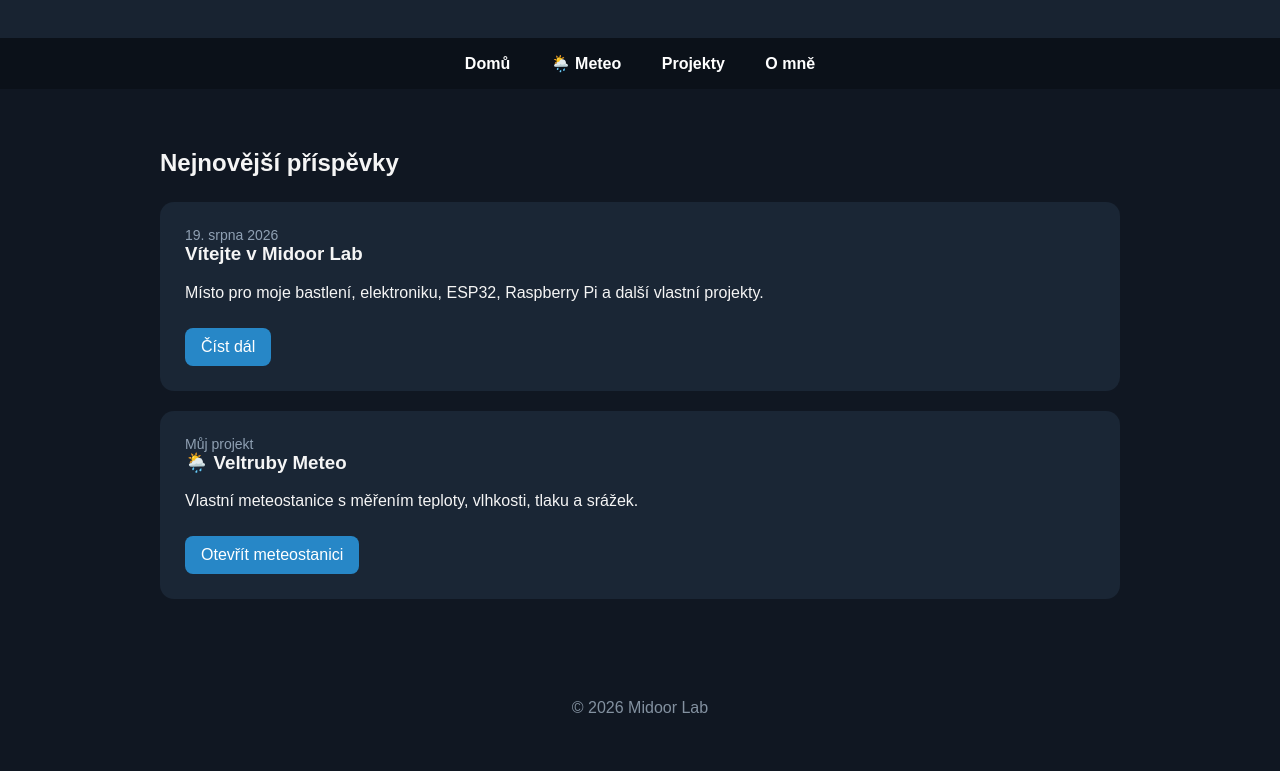
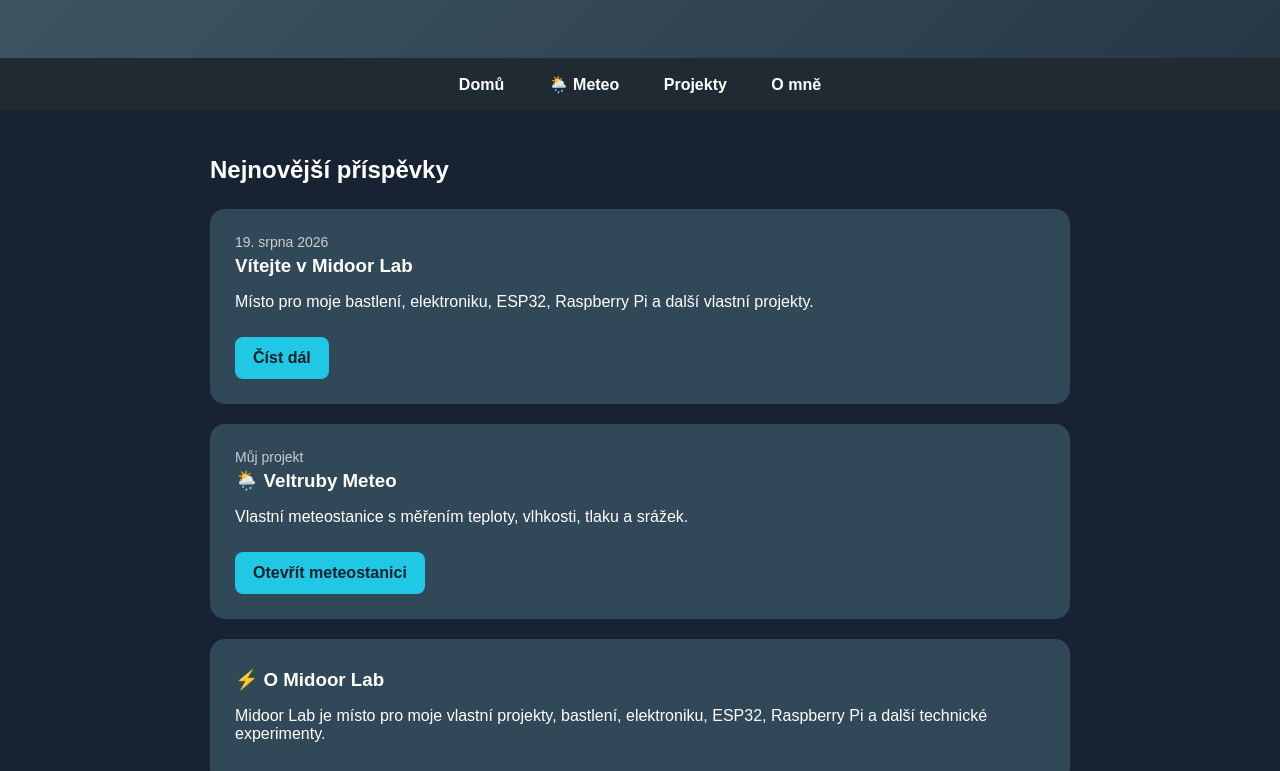
Before and after one commit to midoor-lab/midoor-lab.github.io, a plain HTML site: page index.html in a window 1280 px wide. Shown: the part 125-896 px from the top of the page. Drawn offline with Linux system fonts and the light colour scheme.

Commit message:
Update index.html

```diff
--- a/index.html
+++ b/index.html
@@ -3,6 +3,7 @@
 <head>
 <meta charset="UTF-8">
 <meta name="viewport" content="width=device-width, initial-scale=1.0">
+
 <title>Midoor Lab</title>
 
 <style>
@@ -13,14 +14,14 @@
 body {
     margin: 0;
     font-family: Arial, sans-serif;
-            background: #101722;
-            color: #f5f5f5;
+    background: #172333;
+    color: white;
 }
 
 header {
-            background: #182331;
-            padding: 35px 20px;
+    background: linear-gradient(135deg, #405766, #263846);
     text-align: center;
+    padding: 45px 20px;
 }
 
 header h1 {
@@ -29,67 +30,84 @@
 }
 
 header p {
-            color: #b9c3cf;
     margin-top: 10px;
+    color: #ddd;
 }
 
 nav {
-            background: #0b1119;
+    background: #202a33;
     text-align: center;
-            padding: 16px;
+    padding: 17px;
 }
 
 nav a {
     color: white;
     text-decoration: none;
-            margin: 0 18px;
+    margin: 0 20px;
     font-weight: bold;
 }
 
 nav a:hover {
-            color: #70c7ff;
+    color: #21d4fd;
 }
 
-        main {
-            max-width: 1000px;
-            margin: auto;
-            padding: 40px 20px;
+.container {
+    max-width: 900px;
+    margin: 45px auto;
+    padding: 0 20px;
 }
 
 h2 {
     margin-bottom: 25px;
 }
 
-        .article {
-            background: #1a2635;
+.card {
+    background: #314858;
     padding: 25px;
-            border-radius: 14px;
+    border-radius: 15px;
     margin-bottom: 20px;
 }
 
-        .article h3 {
-            margin-top: 0;
+.card h3 {
+    margin-top: 5px;
+    margin-bottom: 15px;
 }
 
 .date {
-            color: #8fa0b3;
+    color: #ccc;
     font-size: 14px;
 }
 
 .button {
     display: inline-block;
     margin-top: 10px;
-            padding: 10px 16px;
-            background: #2787c7;
-            color: white;
+    padding: 12px 18px;
+    background: #21c8e5;
+    color: #10202b;
     text-decoration: none;
     border-radius: 8px;
+    font-weight: bold;
+}
+
+.button:hover {
+    background: #5cddf3;
 }
 
 footer {
     text-align: center;
-            color: #8391a0;
+    color: #aaa;
     padding: 40px 20px;
+}
+
+@media (max-width: 600px) {
+    header h1 {
+        font-size: 34px;
+    }
+
+    nav a {
+        display: inline-block;
+        margin: 7px 10px;
+    }
 }
 </style>
 </head>
@@ -104,15 +122,15 @@
 <nav>
     <a href="/">Domů</a>
     <a href="/meteo/">🌦️ Meteo</a>
-    <a href="/projekty/">Projekty</a>
-    <a href="/o-mne/">O mně</a>
+    <a href="#projekty">Projekty</a>
+    <a href="#omne">O mně</a>
 </nav>
 
-<main>
+<div class="container">
 
     <h2>Nejnovější příspěvky</h2>
 
-    <div class="article">
+    <div class="card">
         <div class="date">19. srpna 2026</div>
 
         <h3>Vítejte v Midoor Lab</h3>
@@ -122,26 +140,46 @@
             Raspberry Pi a další vlastní projekty.
         </p>
 
-        <a class="button" href="#">Číst dál</a>
+        <a href="/clanky/prvni-clanek.html" class="button">
+            Číst dál
+        </a>
     </div>
 
-    <div class="article">
+
+    <div class="card" id="projekty">
+
         <div class="date">Můj projekt</div>
 
         <h3>🌦️ Veltruby Meteo</h3>
 
         <p>
-            Vlastní meteostanice s měřením teploty, vlhkosti,
-            tlaku a srážek.
+            Vlastní meteostanice s měřením teploty,
+            vlhkosti, tlaku a srážek.
         </p>
 
-        <a class="button" href="/meteo/">Otevřít meteostanici</a>
+        <a href="/meteo/" class="button">
+            Otevřít meteostanici
+        </a>
+
     </div>
 
-</main>
+
+    <div class="card" id="omne">
+
+        <h3>⚡ O Midoor Lab</h3>
+
+        <p>
+            Midoor Lab je místo pro moje vlastní projekty,
+            bastlení, elektroniku, ESP32, Raspberry Pi
+            a další technické experimenty.
+        </p>
+
+    </div>
+
+</div>
 
 <footer>
-    © 2026 Midoor Lab
+    Midoor Lab • 2026
 </footer>
 
 </body>
```
Lines whose indentation alone changed are shown as unchanged.
